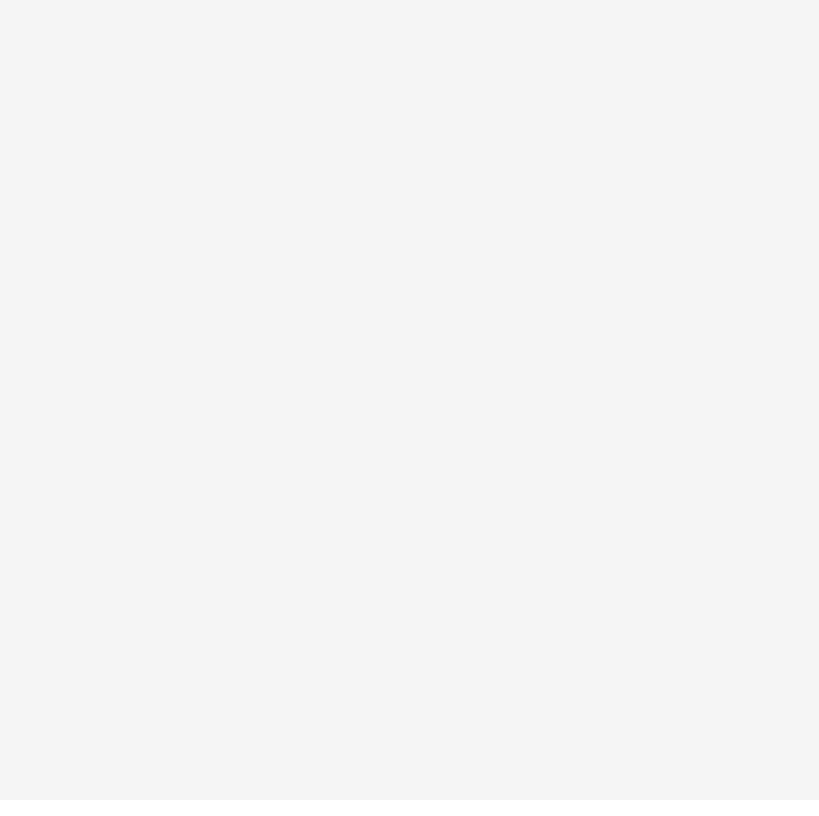
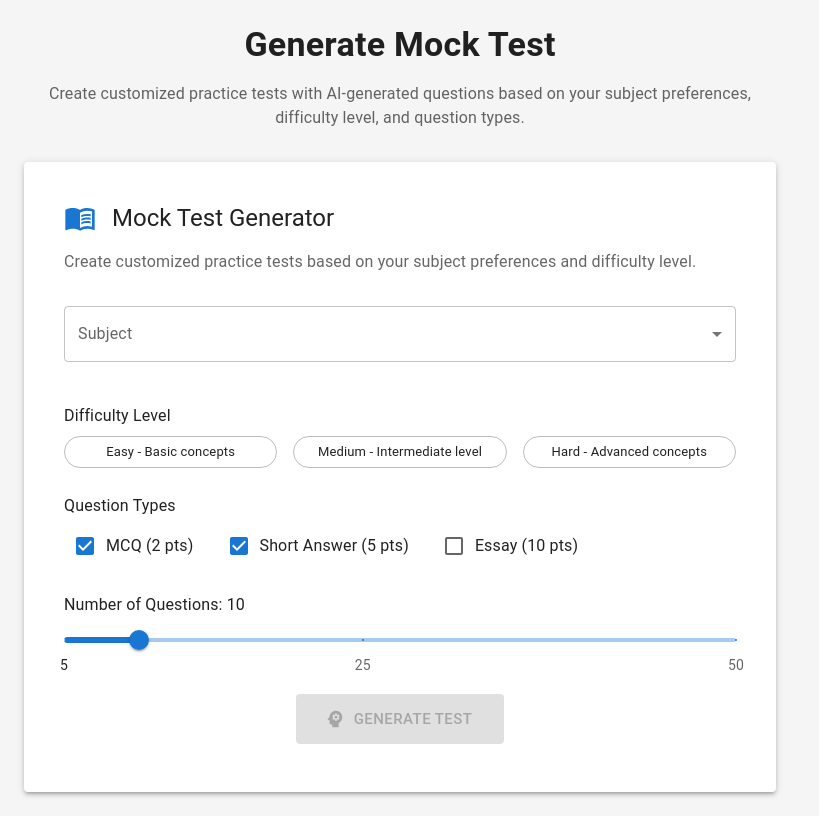
Before and after one commit to SamiduSamarasinghe/HND_FINAL_PRO_AI-MODEL, a React (Vite) app in the folder edugenai-ui/: page /generate-test in a window 1280 px wide. Before the commit this address had no page. Shown: the whole page, without its empty margins (0-819 px from the left). Built offline with nearby package versions, Linux system fonts and the light colour scheme.

Commit message:
Mock Test UI

```diff
--- a/edugenai-ui/src/App.jsx
+++ b/edugenai-ui/src/App.jsx
@@ -4,6 +4,7 @@ import StudentDashboard from './pages/StudentDashboard';
 import TeacherDashboard from './pages/TeacherDashboard';
 import Login from './pages/Login';
 import UploadPapers from './pages/UploadPapers';
+import MockTest from './pages/MockTest';
 
 function App() {
     return (
@@ -14,6 +15,7 @@ function App() {
                 <Route path="/student" element={<StudentDashboard />} />
                 <Route path="/teacher" element={<TeacherDashboard />} />
                 <Route path="/upload-papers" element={<UploadPapers />} />
+                <Route path="/generate-test" element={<MockTest />} />
             </Routes>
         </BrowserRouter>
     );
--- /dev/null
+++ b/edugenai-ui/src/pages/MockTest.jsx
@@ -0,0 +1,208 @@
+import { useState } from 'react';
+import {
+    Box,
+    Typography,
+    Card,
+    CardContent,
+    Button,
+    FormControl,
+    InputLabel,
+    Select,
+    MenuItem,
+    Chip,
+    Stack,
+    Slider,
+    Checkbox,
+    FormControlLabel,
+    Divider
+} from '@mui/material';
+import { MenuBook, Psychology } from '@mui/icons-material';
+
+const subjects = {
+    mathematics: ['Algebra', 'Calculus', 'Statistics and Probability'],
+    physics: ['Mechanics', 'Thermodynamics', 'Quantum Physics', 'Optics', 'Waves'],
+    chemistry: ['Organic Chemistry', 'Inorganic Chemistry', 'Physical Chemistry', 'Biochemistry'],
+    computerScience: ['Data Structures', 'Algorithms', 'Database Systems', 'Operating Systems']
+};
+
+const MockTest = () => {
+    const [subject, setSubject] = useState('');
+    const [topic, setTopic] = useState('');
+    const [difficulty, setDifficulty] = useState('');
+    const [questionTypes, setQuestionTypes] = useState({
+        mcq: true,
+        shortAnswer: true,
+        essay: false
+    });
+    const [questionCount, setQuestionCount] = useState(10);
+
+    const handleGenerate = () => {
+        console.log({
+            subject,
+            topic,
+            difficulty,
+            questionTypes,
+            questionCount
+        });
+        // Will implement actual generation later
+    };
+
+    return (
+        <Box sx={{ p: 3, maxWidth: 800, margin: '0 auto', textAlign: 'center' }}>
+            {/* Header */}
+            <Typography variant="h4" gutterBottom sx={{ fontWeight: 'bold', mb: 2 }}>
+                Generate Mock Test
+            </Typography>
+            <Typography variant="body1" color="text.secondary" sx={{ mb: 4 }}>
+                Create customized practice tests with AI-generated questions based on your subject preferences, difficulty level, and question types.
+            </Typography>
+
+            {/* Generator Card */}
+            <Card sx={{ boxShadow: 3, p: 3, textAlign: 'left' }}>
+                <CardContent>
+                    {/* Title with Icon */}
+                    <Box sx={{ display: 'flex', alignItems: 'center', mb: 2 }}>
+                        <MenuBook color="primary" sx={{ fontSize: 32, mr: 2 }} />
+                        <Typography variant="h5">Mock Test Generator</Typography>
+                    </Box>
+                    <Typography color="text.secondary" sx={{ mb: 4 }}>
+                        Create customized practice tests based on your subject preferences and difficulty level.
+                    </Typography>
+
+                    {/* Subject Selection */}
+                    <FormControl fullWidth sx={{ mb: 3 }}>
+                        <InputLabel>Subject</InputLabel>
+                        <Select
+                            value={subject}
+                            label="Subject"
+                            onChange={(e) => {
+                                setSubject(e.target.value);
+                                setTopic('');
+                            }}
+                        >
+                            <MenuItem value="" disabled>Select a subject</MenuItem>
+                            {Object.keys(subjects).map((sub) => (
+                                <MenuItem key={sub} value={sub}>
+                                    {sub.charAt(0).toUpperCase() + sub.slice(1)}
+                                </MenuItem>
+                            ))}
+                        </Select>
+                    </FormControl>
+
+                    {/* Topic Selection */}
+                    {subject && (
+                        <FormControl fullWidth sx={{ mb: 3 }}>
+                            <InputLabel>Topic</InputLabel>
+                            <Select
+                                value={topic}
+                                label="Topic"
+                                onChange={(e) => setTopic(e.target.value)}
+                            >
+                                <MenuItem value="" disabled>Select a topic</MenuItem>
+                                {subjects[subject].map((top) => (
+                                    <MenuItem key={top} value={top}>{top}</MenuItem>
+                                ))}
+                            </Select>
+                        </FormControl>
+                    )}
+
+                    {/* Difficulty Level */}
+                    <Typography variant="subtitle1" gutterBottom sx={{ mt: 2 }}>
+                        Difficulty Level
+                    </Typography>
+                    <Stack direction="row" spacing={2} sx={{ mb: 3 }}>
+                        <Chip
+                            label="Easy - Basic concepts"
+                            color={difficulty === 'easy' ? 'success' : 'default'}
+                            onClick={() => setDifficulty('easy')}
+                            variant={difficulty === 'easy' ? 'filled' : 'outlined'}
+                            sx={{ flex: 1 }}
+                        />
+                        <Chip
+                            label="Medium - Intermediate level"
+                            color={difficulty === 'medium' ? 'warning' : 'default'}
+                            onClick={() => setDifficulty('medium')}
+                            variant={difficulty === 'medium' ? 'filled' : 'outlined'}
+                            sx={{ flex: 1 }}
+                        />
+                        <Chip
+                            label="Hard - Advanced concepts"
+                            color={difficulty === 'hard' ? 'error' : 'default'}
+                            onClick={() => setDifficulty('hard')}
+                            variant={difficulty === 'hard' ? 'filled' : 'outlined'}
+                            sx={{ flex: 1 }}
+                        />
+                    </Stack>
+
+                    {/* Question Types */}
+                    <Typography variant="subtitle1" gutterBottom>
+                        Question Types
+                    </Typography>
+                    <Stack direction="row" spacing={3} sx={{ mb: 3 }}>
+                        <FormControlLabel
+                            control={
+                                <Checkbox
+                                    checked={questionTypes.mcq}
+                                    onChange={(e) => setQuestionTypes({...questionTypes, mcq: e.target.checked})}
+                                />
+                            }
+                            label="MCQ (2 pts)"
+                        />
+                        <FormControlLabel
+                            control={
+                                <Checkbox
+                                    checked={questionTypes.shortAnswer}
+                                    onChange={(e) => setQuestionTypes({...questionTypes, shortAnswer: e.target.checked})}
+                                />
+                            }
+                            label="Short Answer (5 pts)"
+                        />
+                        <FormControlLabel
+                            control={
+                                <Checkbox
+                                    checked={questionTypes.essay}
+                                    onChange={(e) => setQuestionTypes({...questionTypes, essay: e.target.checked})}
+                                />
+                            }
+                            label="Essay (10 pts)"
+                        />
+                    </Stack>
+
+                    {/* Number of Questions */}
+                    <Typography variant="subtitle1" gutterBottom>
+                        Number of Questions: {questionCount}
+                    </Typography>
+                    <Slider
+                        value={questionCount}
+                        onChange={(e, newValue) => setQuestionCount(newValue)}
+                        min={5}
+                        max={50}
+                        step={5}
+                        marks={[
+                            { value: 5, label: '5' },
+                            { value: 25, label: '25' },
+                            { value: 50, label: '50' }
+                        ]}
+                        sx={{ mb: 4 }}
+                    />
+
+                    {/* Generate Button */}
+                    <Box sx={{ display: 'flex', justifyContent: 'center' }}>
+                        <Button
+                            variant="contained"
+                            size="large"
+                            startIcon={<Psychology />}
+                            onClick={handleGenerate}
+                            disabled={!subject || !topic || !difficulty}
+                            sx={{ px: 4, py: 1.5 }}
+                        >
+                            Generate Test
+                        </Button>
+                    </Box>
+                </CardContent>
+            </Card>
+        </Box>
+    );
+};
+
+export default MockTest;
--- a/edugenai-ui/src/pages/StudentDashboard.jsx
+++ b/edugenai-ui/src/pages/StudentDashboard.jsx
@@ -345,6 +345,7 @@ const StudentDashboard = () => {
                                                 borderColor: 'primary.main'
                                             }
                                         }}
+                                        onClick={() => navigate('/generate-test')} // Add this line
                                     >
                                         Generate Mock Test
                                     </Button>
```
Also changed, not shown: edugenai-ui/src/components/Sidebar.jsx (+11 -15 lines).
